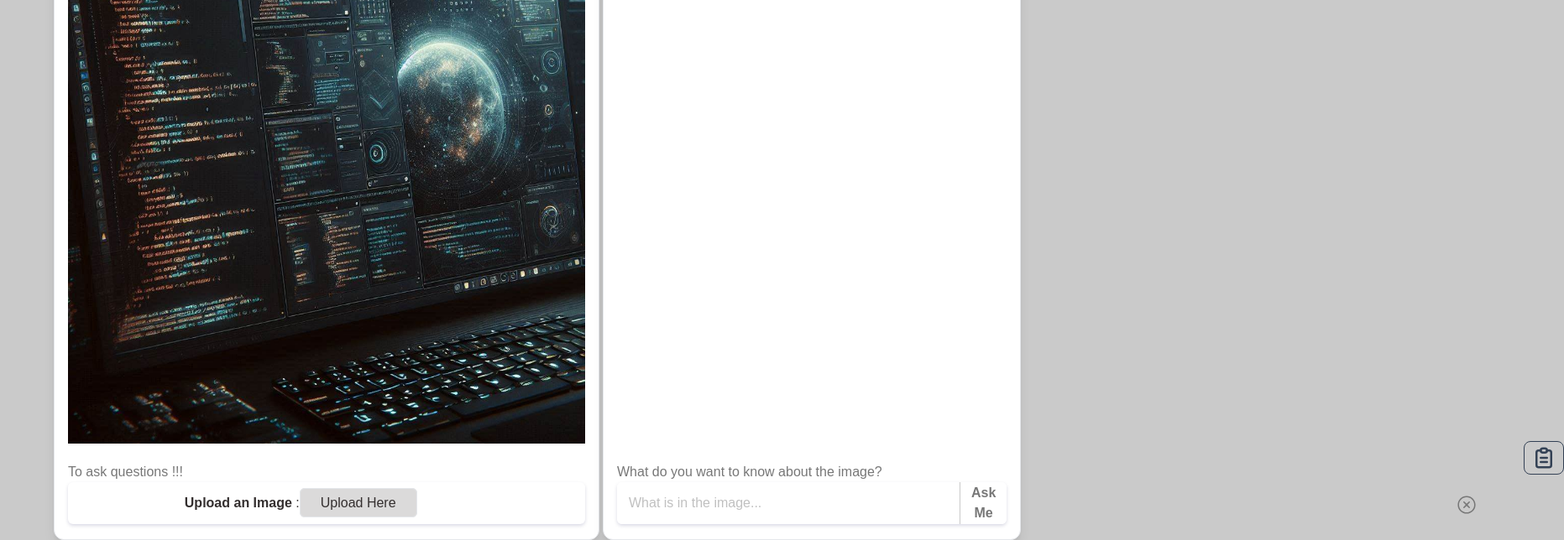
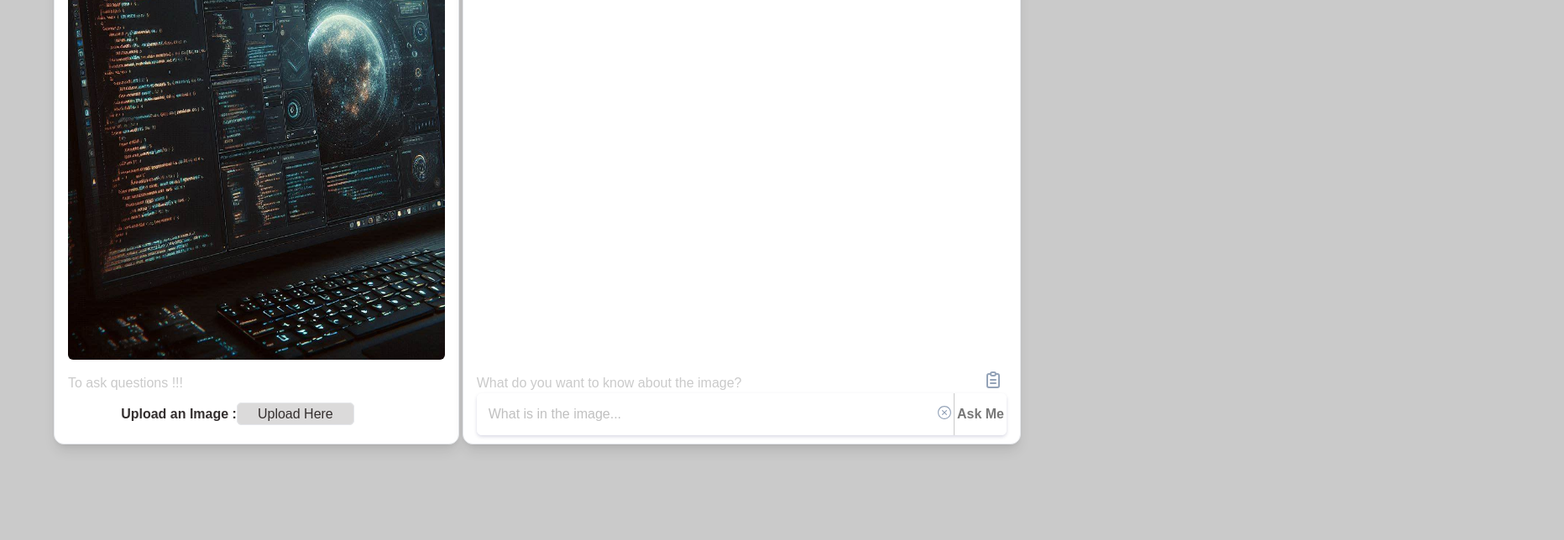
Before and after one commit to viveksharma004/geminiModel, a React (Create React App) app: page / in a window 1280 px wide. Shown: the part 246-890 px from the top of the page at 84% size, 1863 px wide, since content can reach past the window. After the commit the page ends 800 px from the top, so only its background shows below. Built offline with nearby package versions, Linux system fonts and the light colour scheme.

Commit message:
Update App.js

```diff
--- a/src/App.js
+++ b/src/App.js
@@ -1,11 +1,11 @@
 import React, { useState, useEffect } from "react";
-import sampleImage  from "./image.png";
+import sampleImage from "./image.png";
 import { RxCrossCircled } from "react-icons/rx";
 import ReactMarkdown from "react-markdown";
 import { RingLoader } from "react-spinners";
 import "react-toastify/dist/ReactToastify.css";
-import {toast} from "react-toastify"
-import copy from "copy-to-clipboard"
+import { toast } from "react-toastify";
+import copy from "copy-to-clipboard";
 import { TbClipboardText } from "react-icons/tb";
 
 function App() {
@@ -15,7 +15,6 @@ function App() {
   const [response, setResponse] = useState(null);
   const [error, setError] = useState("");
   const [loading, setLoading] = useState(false);
-
 
   const uploadImage = async (e) => {
     const file = e.target.files[0];
@@ -28,17 +27,32 @@ function App() {
     reader.readAsDataURL(file);
   };
 
-  const MAX_IMAGE_SIZE = 5 * 1024 * 1024; // 5MB
+  // const MAX_IMAGE_SIZE = 5 * 1024 * 1024; // 5MB
+
+  const connecting = async () => {
+    try {
+      const res = await fetch("http://localhost:8000/", {
+        method: "GET",
+        headers: {
+          "Content-type": "application/json",
+        },
+      });
+      const response = await res.json();
+      if (response.message === "connected") {
+        console.log("Connected to the Server");
+      }
+    } catch (e) {
+      console.log("Server Connection Failed");
+      console.log(e);
+    }
+  };
 
   useEffect(() => {
-    if (image && image.size > MAX_IMAGE_SIZE) {
-      alert(
-        `Image size too large. Maximum allowed size is ${
-          MAX_IMAGE_SIZE / (1024 * 1024)
-        }MB.`
-      );
+    if (image && image.size > 5 * 1024 * 1024) {
+      alert(`Image size too large. Maximum allowed size is ${5}MB.`);
       return;
     }
+    connecting();
   }, [image]);
 
   const analyzeImage = async () => {
@@ -63,7 +77,7 @@ function App() {
       // console.log("Image data: ",imageData);
       // console.log("value::::",value);
 
-      const response = await fetch("https://gemini-model-server.onrender.com/gemini", options);
+      const response = await fetch("http://localhost:8000/gemini", options);
       const data = await response.text();
       setResponse(data);
     } catch (error) {
@@ -88,7 +102,6 @@ function App() {
     }
   };
 
-
   const copyToClipboard = (response) => {
     console.log(response);
     let copyText = response;
@@ -100,31 +113,31 @@ function App() {
 
   return (
     <>
-      <div className="app">
-        <section className="search-section flex flex-row mt-10 gap-1">
-          <div className="" inputTaker of image>
+      <div className="app ">
+        <section className="flex flex-col mt-10 gap-1 md:flex-row md:flex-nowrap sm:flex-row sm:flex-wrap  lg:flex-row lg:flex-nowrap">
+          {/* <div className="max-h-[90%] w-[38%]"> */}
             <div
-              className=" shadow-lg w-[650px] h-[850px]  bg-white border  border-1  dark:bg-gray-600 dark:border-gray-600 flex flex-col
-                gap-3 p-4 rounded-xl
+              className=" shadow-lg lg:w-[42vw] h-[92vh]  bg-white border  border-1  dark:bg-gray-600 dark:border-gray-600 flex flex-col
+                gap-4 p-4 rounded-xl
                 border-[#00095]  hover:shadow-xl hover:dark:border-gray-900 hover:border-3
-                transition ease-out"
+                transition ease-out sm:w-[90vw] sm:h-[92vh] md:w-[45vw]"
               >
-              <div className="max-h-[718px] min-h-[718px] w-full flex justify-center dark:bg-gray-500 rounded-md">
+              <div className="max-h-[88%] min-h-[88%]   min-w-full dark:bg-gray-500 rounded-md">
                 <img
-                  className="h-full w-full"
+                  className="h-full w-full rounded-md"
                   src={image ? URL.createObjectURL(image) : sampleImage}
-                  alt="Img You Uploaded"
+                  alt="Image-You-Uploaded"
                 />
               </div>
-              <div className="mt-[10px]">
-                {`To ask questions !!! `}
-                <div className="extra-info input-container bg-white ">
-                  <div className="rounded-md  imageInput ">
+              <div className="">
+                <span className="text-[#cacaca]">To ask questions !!! </span>
+                {/* <div className=""> */}
+                  <div className="rounded-md  imageInput text-center bg-white  ">
                     <label htmlFor="files" className="text-[#342f2f]">
-                      <span className="font-semibold">Upload an Image</span> :
-                      <span className="p-2 pl-6 pr-6 h-full border border-1 rounded-md text-[#342f2f] bg-[#b2b1b177]">
+                      <span className="font-semibold">Upload an Image :</span>
+                      <span className="p-1 pl-6 pr-6 h-full border border-1 rounded-md text-[#342f2f] bg-[#b2b1b177]">
                         Upload Here
-                      </span>{" "}
+                      </span>
                     </label>
                     <input
                       onChange={uploadImage}
@@ -136,46 +149,53 @@ function App() {
                     ></input>
                   </div>
                 </div>
+              {/* </div> */}
             </div>
+          {/* </div> */}
+
+          <div
+            className=" shadow-lg lg:w-[58vw] h-[92vh]   bg-white border  border-1  dark:bg-gray-600 dark:border-gray-600 flex flex-col
+            gap-4 p-4 rounded-xl
+            border-[#00095]  hover:shadow-xl hover:dark:border-gray-900 hover:border
+             transition ease-out sm:w-[90vw] sm:h-[92vh] md:w-[45vw]"
+            >
+            <div className="max-h-[88%] min-h-[88%] w-full overflow-auto rounded-md relative">
+              {loading ? (
+                <RingLoader
+                  color="#7e9eda"
+                  speedMultiplier={1}
+                  size={70}
+                  className="absolute top-[46%] left-[46%]"
+                />
+              ) : (
+                <div className={response ? "answer overflow-y-auto" : ""}>
+                  <ReactMarkdown children={`${response ? response : ""}`} />
                 </div>
+              )}
+              {error && <p className="answer">{error}</p>}
             </div>
 
-          <div
-            second
-            container
-            className=" shadow-lg w-[1200px] max-h-[850px]   bg-white border  border-1  dark:bg-gray-600 dark:border-gray-600 flex flex-col
-            gap-3 p-4 rounded-xl
-            border-[#00095]  hover:shadow-xl hover:dark:border-gray-900 hover:border
-             transition ease-out"
+            <div className="text-[#cacaca] ">
+              <div className="relative ">
+              What do you want to know about the image?
+              {/* <div className="relative w-full "> */}
+                <button
+                  onClick={() => {
+                    if (response) {
+                      copyToClipboard(response);
+                    }
+                  }}
+                  className="absolute left-[95%] bottom-[4px] hover:border hover:border-1  hover:text-slate-700  hover:border-slate-700  pl-1 pr-1 rounded-xl hover:bg-slate-500"
                 >
-            <div ResponseDiv className="max-h-[718px] min-h-[718px] overflow-auto rounded-md ">
-              {
-                loading?<RingLoader
-                  color="#7e9eda"
-                  speedMultiplier={1}
-                  size={75}
-                  className="loader absolute mt-[360px] ml-[510px]"/>:
-                  <div className={response?"answer":""}>
-                    <ReactMarkdown children={`${response ? response : ""}`} />
+                  <TbClipboardText
+                    size={24}
+                    className="text-slate-400 rounded-md  hover:text-slate-700"
+                  />
+                </button>
+              {/* </div> */}
               </div>
-                }
-                {error && <p className="answer">{error}</p>}
-
-            </div>
-            <div>
-            <button onClick={() => {
-                    if(response){
-                      copyToClipboard(response)
-                    }
-                  }
-                } className="absolute ml-[1080px] mt-[-15px] border border-1 border-slate-700 hover:border-slate-900 p-1 pl-2 pr-2 rounded-lg hover:bg-slate-500">
-                    <TbClipboardText size={30}
-                    className="text-slate-700 rounded-md"/>
-                </button>
-              <div className="mt-[10px]">
-                What do you want to know about the image?
-              </div>
-              <div>
+              {/* <div> */}
+                {/* <div className=" "> */}
                   <div className="input-container">
                     <input
                       value={value}
@@ -184,24 +204,27 @@ function App() {
                         setValue(e.target.value);
                       }}
                       onKeyDown={handleKeyDown} // Add onKeyDown event listener
+                      className="max-w-[87.5%]"
                     />
+                    <div className="relative w-[2.5%] cross bg-[#FFFF]">
                       <span
-                    className="absolute ml-[1000px] mt-[15px]"
+                        className="absolute top-[28%] right-[15%]"
                         onClick={() => {
                           setValue("");
                         }}
                       >
-                    <RxCrossCircled size={24} />
+                        <RxCrossCircled size={18} className="text-slate-400 hover:text-[#484747]"/>
                       </span>
-
+                    </div>
                     {!error && (
-                    <button onClick={analyzeImage} className="text-[#342f2f]">
+                      <button onClick={analyzeImage} className="text-[#403b3b]">
                         Ask Me
                       </button>
                     )}
                     {error && <button onClick={clear}>Reset</button>}
                   </div>
-              </div>
+                {/* </div> */}
+              {/* </div> */}
             </div>
           </div>
         </section>
```
Lines whose indentation alone changed are shown as unchanged.
